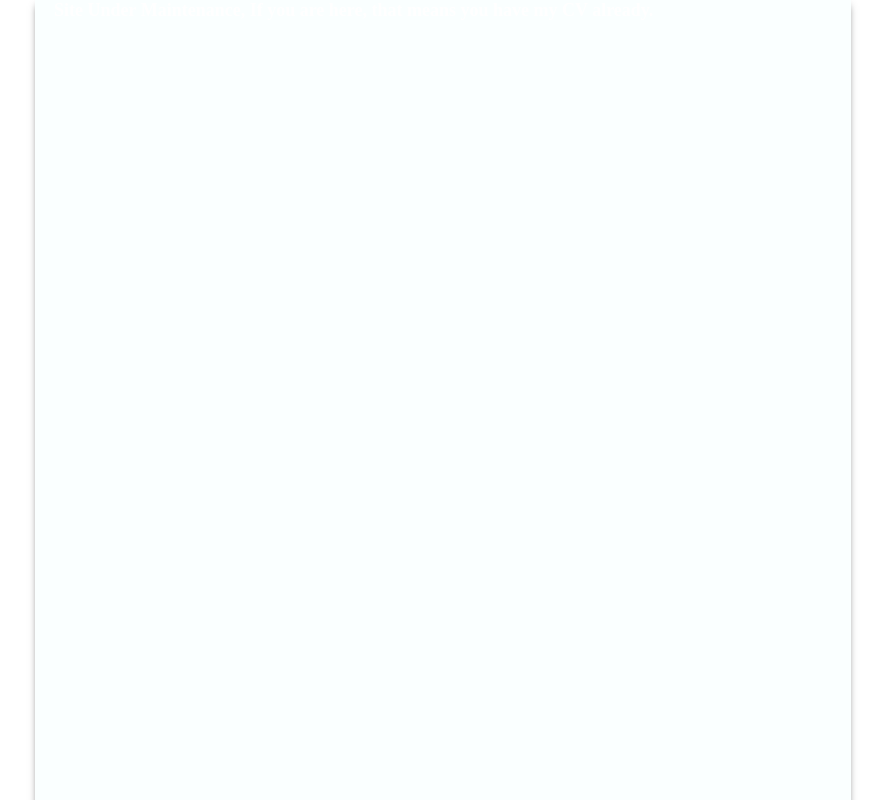
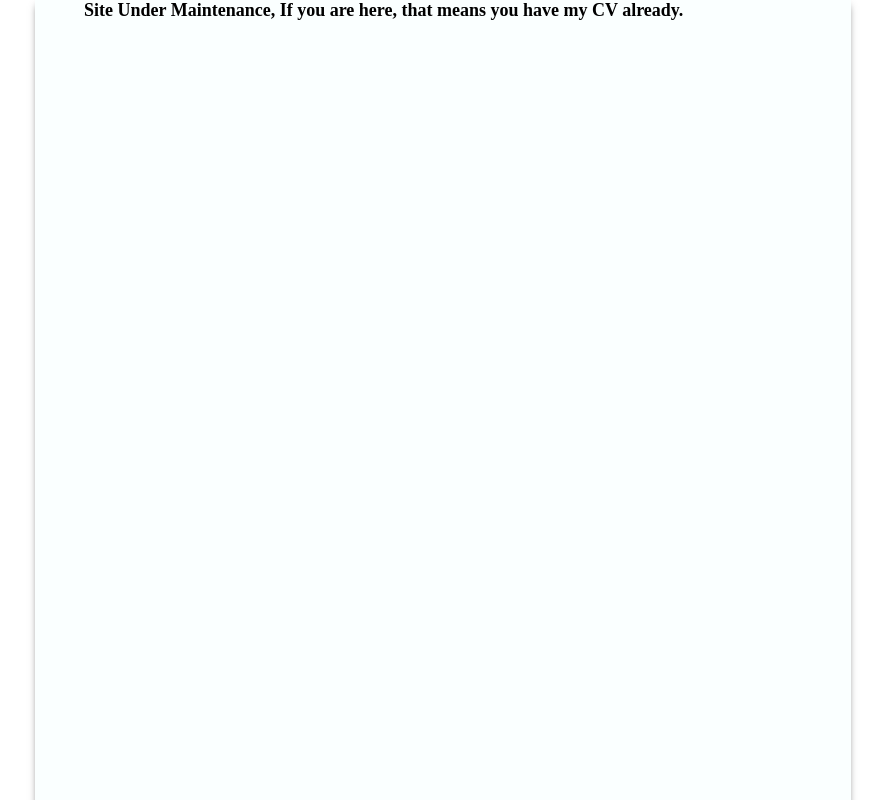
Before and after one commit to Hammad-Azam0786/CV, a plain HTML site: page index.html in a window 1280 px wide. Shown: the top 800 px of the page, without its empty margins (197-1082 px from the left). Drawn offline with Linux system fonts and the light colour scheme.

Commit message:
Update index.html

```diff
--- a/index.html
+++ b/index.html
@@ -25,7 +25,7 @@
 	</head>
 	<body>
 <main class="resumeCanvas">
-		<h1 style="color: white; margin-left: 19px;font-size:large;font-family:'Times New Roman', Times, serif">Site Under Maintenance, If you are here, that means you have my CV already.</h1>
+		<h1 style="color: Black; margin-left: 49px;font-size:large;font-family:'Times New Roman', Times, serif">Site Under Maintenance, If you are here, that means you have my CV already.</h1>
 </main>
 	</body>
 </html>
```
